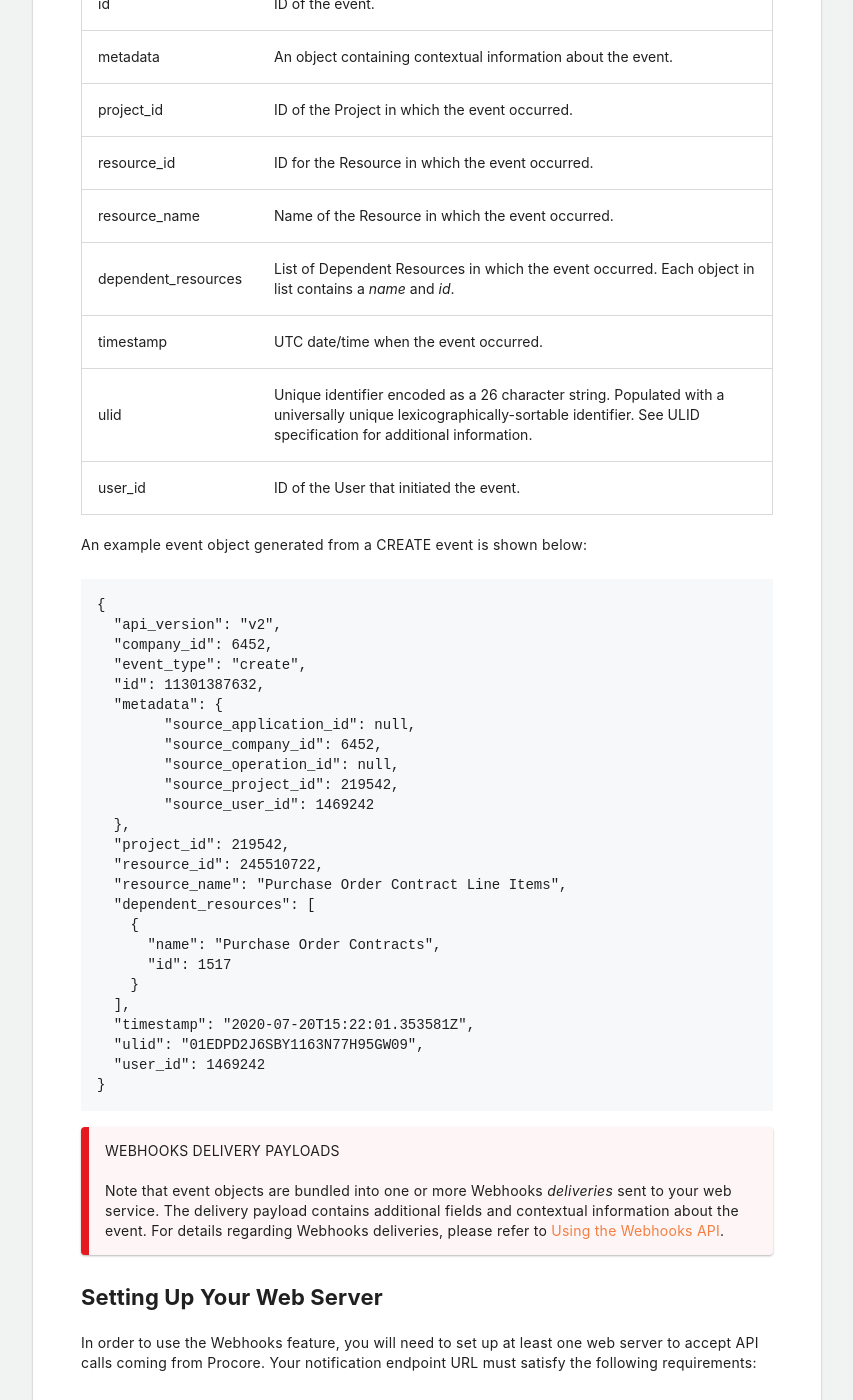
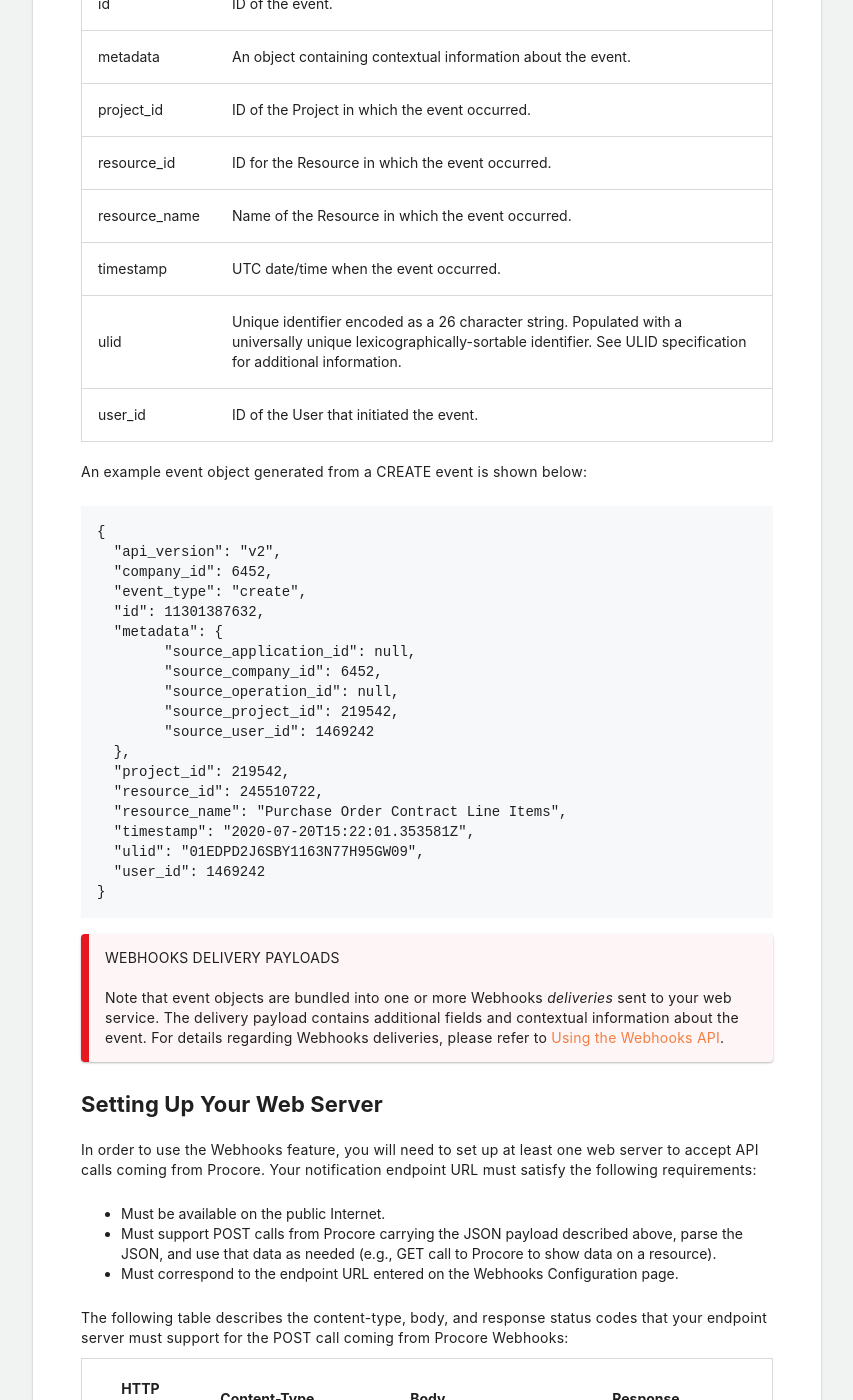
Before and after one commit to procore/documentation, a Jekyll site: the page built from webhooks/webhooks.md, in a window 1280 px wide and 1400 px high, scrolled down 1901 px. Shown: the whole window, without its empty margins (411-1264 px from the left). Built offline with Jekyll 4.4.1, drawn with Linux system fonts in a browser that asks for light colours; comment, search, counter and statistics services are not loaded.

Commit message:
Remove dependent_resources since it was not released

```diff
--- a/webhooks/webhooks.md
+++ b/webhooks/webhooks.md
@@ -49,7 +49,6 @@ An event object generated by a resource change contains the following properties
 | project_id     | ID of the Project in which the event occurred.                                                                                                                                    |
 | resource_id    | ID for the Resource in which the event occurred.                                                                                                                                  |
 | resource_name  | Name of the Resource in which the event occurred.                                                                                                                                 |
-| dependent_resources  | List of Dependent Resources in which the event occurred. Each object in list contains a _name_ and _id_.                                                                                                                                 |
 | timestamp      | UTC date/time when the event occurred.                                                                                                                                            |
 | ulid           | Unique identifier encoded as a 26 character string. Populated with a universally unique lexicographically-sortable identifier. See ULID specification for additional information. |
 | user_id        | ID of the User that initiated the event.                                                                                                                                          |
@@ -72,12 +71,6 @@ An example event object generated from a CREATE event is shown below:
   "project_id": 219542,
   "resource_id": 245510722,
   "resource_name": "Purchase Order Contract Line Items",
-  "dependent_resources": [
-    {
-      "name": "Purchase Order Contracts",
-      "id": 1517
-    }
-  ],
   "timestamp": "2020-07-20T15:22:01.353581Z",
   "ulid": "01EDPD2J6SBY1163N77H95GW09",
   "user_id": 1469242
```
Also changed, not shown: webhooks/webhooks_api.md (+1 -1 lines).
